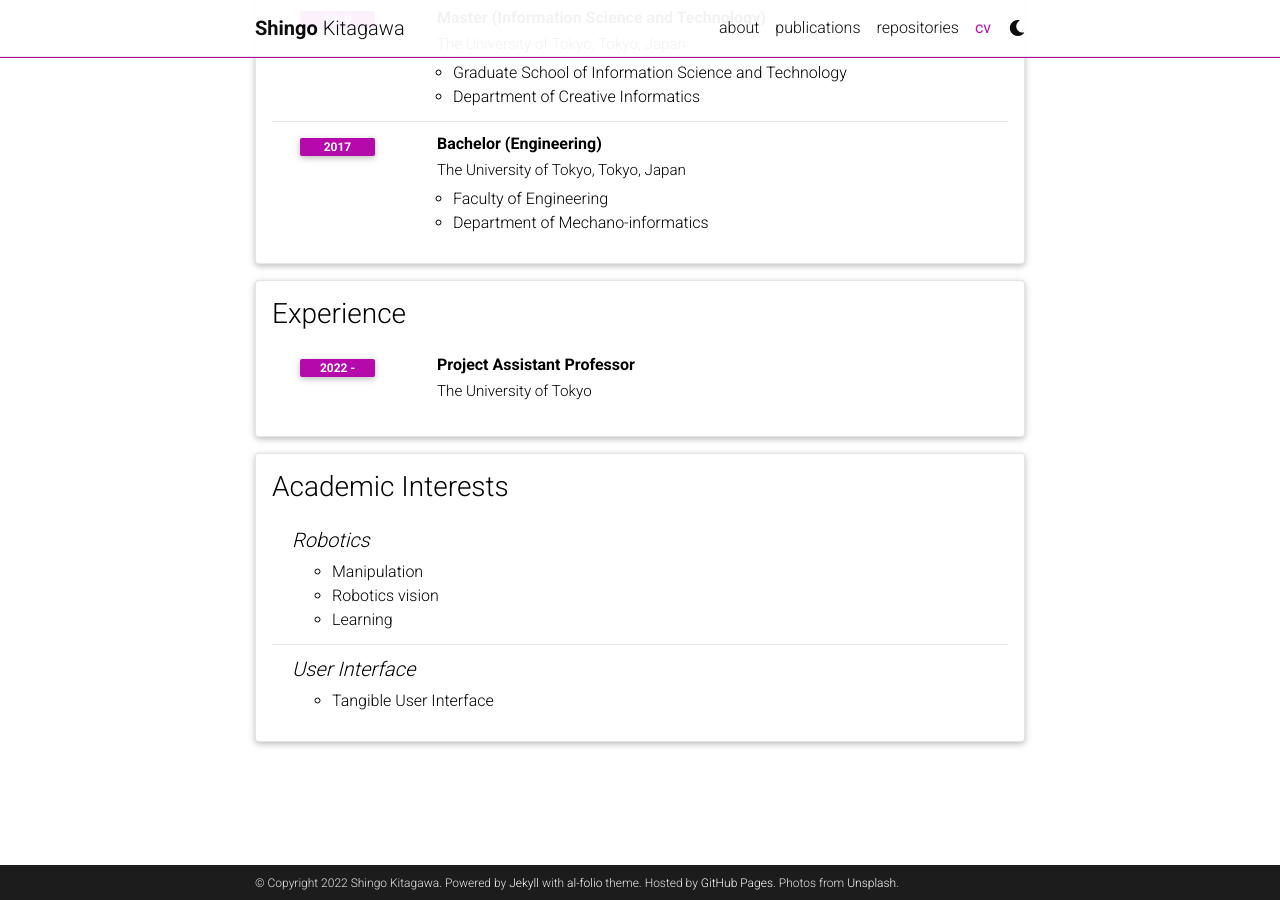
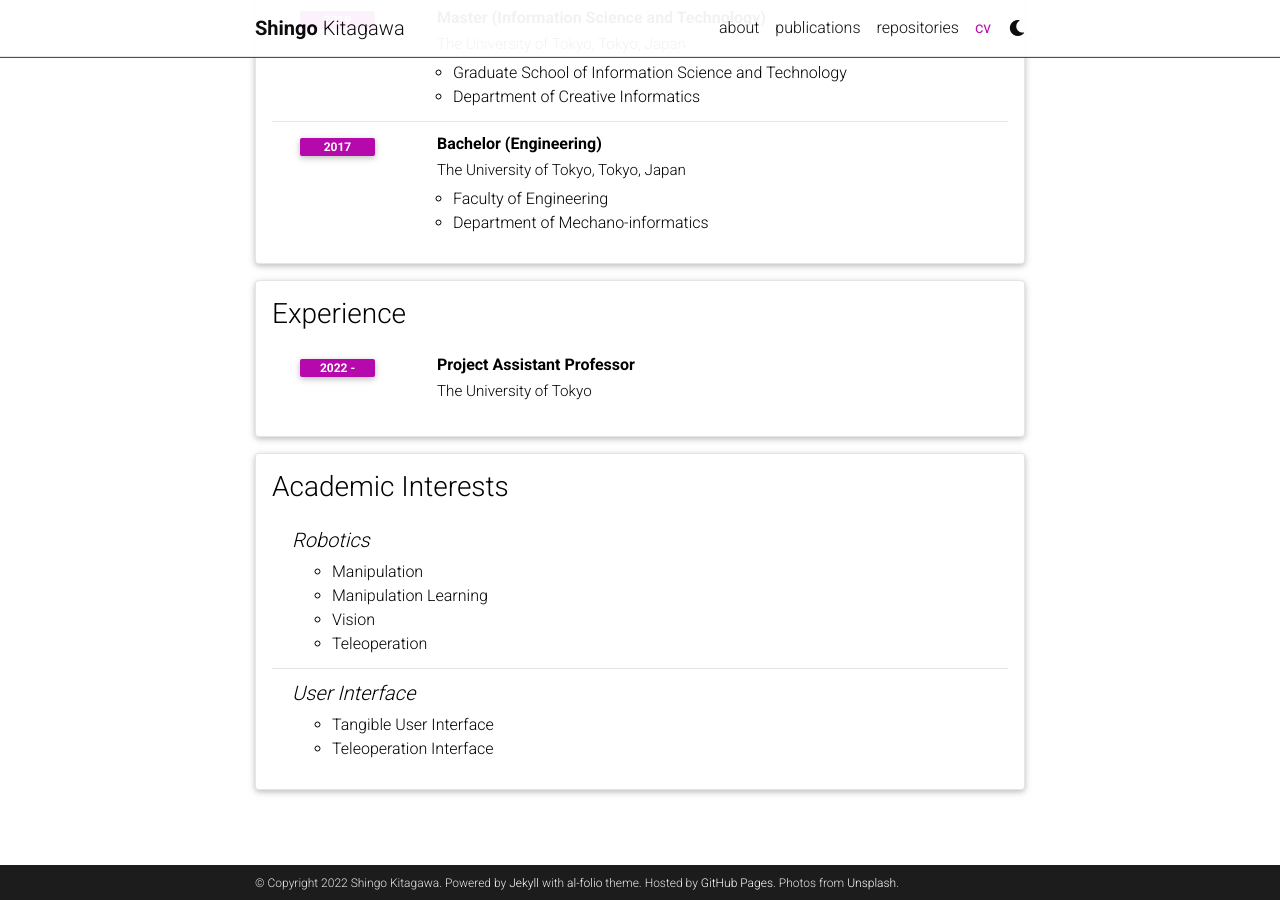
Before and after one commit to knorth55/knorth55.github.io, a Jekyll site: the page built from _pages/cv.md, in a window 1280 px wide and 900 px high, scrolled down 586 px. Built offline with Jekyll 4.4.1, drawn with Linux system fonts in a browser that asks for light colours; comment, search, counter and statistics services are not loaded; a style sheet for code colours, icons or effects is not loaded.

Commit message:
update cv.yml

```diff
--- a/_data/cv.yml
+++ b/_data/cv.yml
@@ -58,11 +58,13 @@
     - title: Robotics
       items:
         - Manipulation
-        - Robotics vision
-        - Learning
+        - Manipulation Learning
+        - Vision
+        - Teleoperation
     - title: User Interface
       items:
         - Tangible User Interface
+        - Teleoperation Interface
 # - title:
 #   type: list
 #   contents:
```
